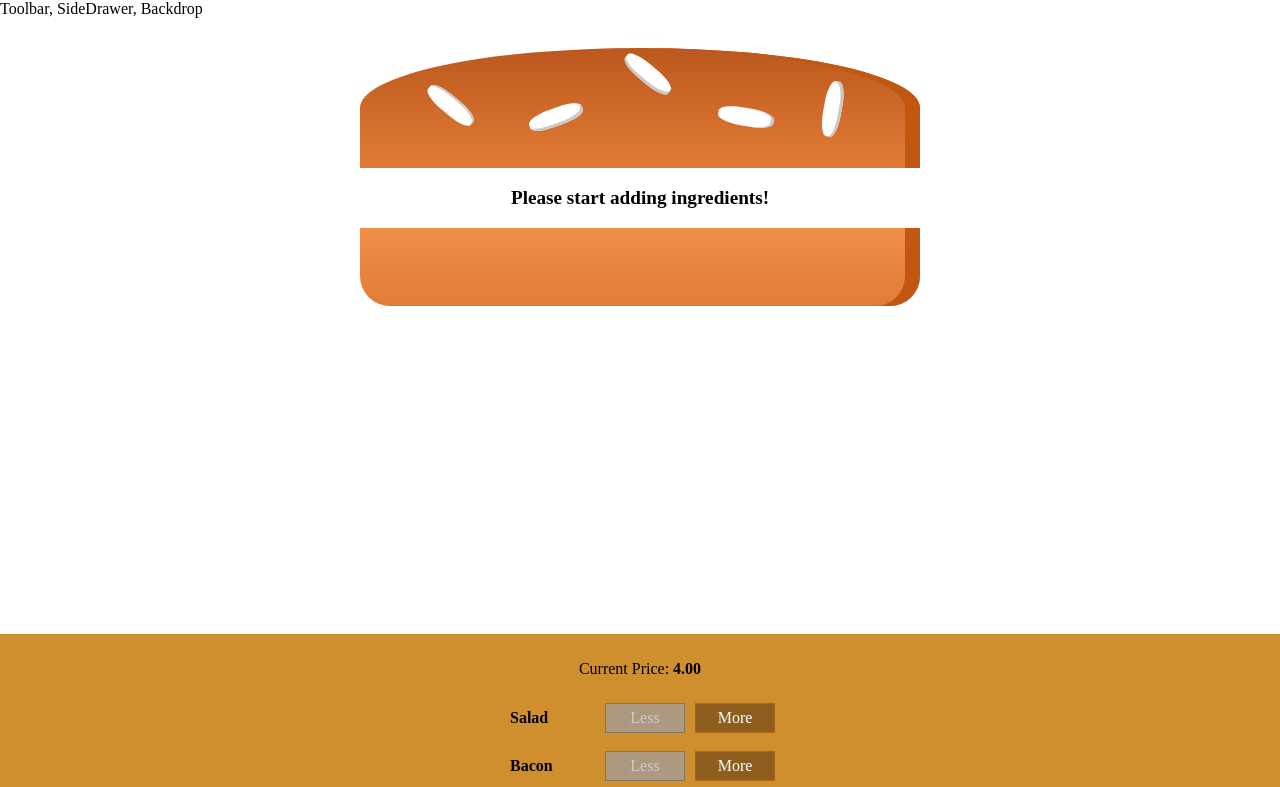
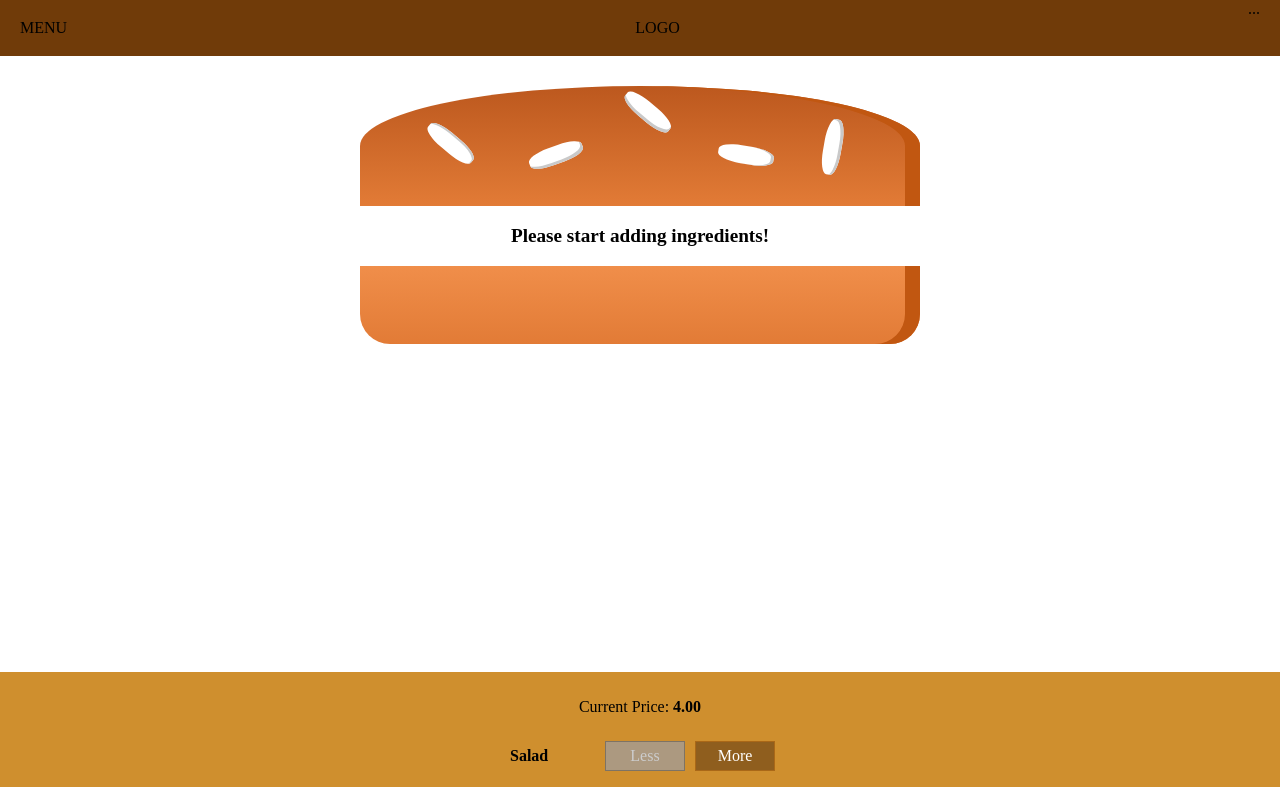
Before and after one commit to itsaiub/react-burgerbuilder, a React (Create React App) app: page / in a window 1280 px wide. Shown: the top 787 px of the page. Built offline with nearby package versions, Linux system fonts and the light colour scheme.

Commit message:
adding a toolbar

```diff
--- a/src/components/Burger/OrderSummary/OrderSummary.js
+++ b/src/components/Burger/OrderSummary/OrderSummary.js
@@ -1,7 +1,7 @@
 import React from "react";
 import Button from "../../UI/Button/Button";
 
-const OrderSummary = ({ ingredients, purchaseCanceled, purshaseContinued }) => {
+const OrderSummary = ({ ingredients, price, purchaseCanceled, purshaseContinued }) => {
   const ingredientsSummary = Object.keys(ingredients).map(igKey => {
     return (
       <li key={igKey}>
@@ -11,10 +11,14 @@ const OrderSummary = ({ ingredients, purchaseCanceled, purshaseContinued }) => {
     );
   });
 
-  return <React.Fragment>
+  return (
+    <React.Fragment>
       <h3>Your Order</h3>
       <p>A delicious burger with the following ingredients:</p>
       <ul>{ingredientsSummary}</ul>
+      <p>
+        <strong>Total Price: {price.toFixed(2)}</strong>
+      </p>
       <p>Continue to Checkout?</p>
       <Button clicked={purchaseCanceled} btnType="Danger">
         CANCEL
@@ -22,7 +26,8 @@ const OrderSummary = ({ ingredients, purchaseCanceled, purshaseContinued }) => {
       <Button clicked={purshaseContinued} btnType="Success">
         CONTINUE
       </Button>
-    </React.Fragment>;
+    </React.Fragment>
+  );
 };
 
 export default OrderSummary;
--- a/src/components/Layout/Layout.css
+++ b/src/components/Layout/Layout.css
@@ -1,3 +1,3 @@
 .Content {
-  margin-top: 16px;
+  margin-top: 72px;
 }
--- a/src/components/Layout/Layout.js
+++ b/src/components/Layout/Layout.js
@@ -1,10 +1,11 @@
 import React from "react";
 import "./Layout.css";
+import Toolbar from "../Navigation/Toolbar/Toolbar";
 
 const Layout = props => {
   return (
     <React.Fragment>
-      <div>Toolbar, SideDrawer, Backdrop</div>
+      <Toolbar />
       <main className="Content">{props.children}</main>
     </React.Fragment>
   );
--- /dev/null
+++ b/src/components/Navigation/Toolbar/Toolbar.css
@@ -0,0 +1,18 @@
+.Toolbar {
+  height: 56px;
+  width: 100%;
+  position: fixed;
+  top: 0;
+  left: 0;
+  background-color: #703b09;
+  display: flex;
+  justify-content: space-between;
+  align-items: center;
+  padding: 0 20px;
+  box-sizing: border-box;
+  z-index: 90;
+}
+
+.Toolbar nav {
+  height: 100%;
+}
--- /dev/null
+++ b/src/components/Navigation/Toolbar/Toolbar.js
@@ -0,0 +1,14 @@
+import React from "react";
+import "./Toolbar.css";
+
+const Toolbar = props => {
+  return (
+    <header className="Toolbar">
+      <div>MENU</div>
+      <div>LOGO</div>
+      <nav>...</nav>
+    </header>
+  );
+};
+
+export default Toolbar;
--- a/src/components/UI/Modal/Modal.css
+++ b/src/components/UI/Modal/Modal.css
@@ -1,20 +1,22 @@
 .Modal {
   position: fixed;
+  margin: 0 auto;
   z-index: 500;
   background-color: white;
-  width: 70%;
+  width: 50%;
   border: 1px solid #ccc;
   box-shadow: 1px 1px 1px black;
   padding: 16px;
-  left: 20%;
-  top: 30%;
+  left: 30%;
+  top: 50%;
+  transform: translate(-50%, -50%);
   box-sizing: border-box;
   transition: all 0.3s ease-out;
 }
 
 @media (min-width: 600px) {
   .Modal {
-    width: 500px;
+    width:40%;
     left: calc(50% -250px);
   }
 }
--- a/src/components/UI/Modal/Modal.js
+++ b/src/components/UI/Modal/Modal.js
@@ -9,7 +9,7 @@ const Modal = ({ show, modalClosed, children }) => {
       <div
         className="Modal"
         style={{
-          transform: show ? "translateY(0)" : "translateY(-100vh)",
+          transform: show ? "translateY(-50%)" : "translateY(-100vh)",
           opacity: show ? "1" : "0"
         }}
       >
--- a/src/containers/BurgerBuilder/BurgerBuilder.js
+++ b/src/containers/BurgerBuilder/BurgerBuilder.js
@@ -103,6 +103,7 @@ class BurgerBuilder extends Component {
           <OrderSummary
             purchaseCanceled={this.purchaseCancelHandler}
             purshaseContinued={this.purchaseContinueHandler}
+            price={this.state.totalPrice}
             ingredients={this.state.ingredients}
           />
         </Modal>
```
